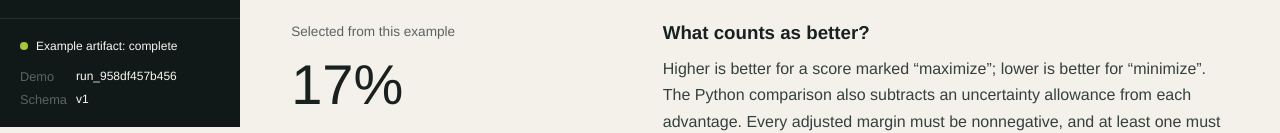
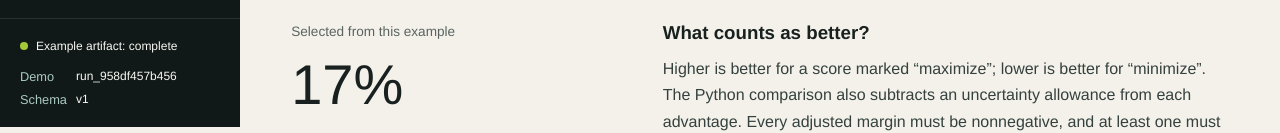
Before and after one commit to mottopanikeiku/verge-lab, a React (Vite) app: page / in a window 1280 px wide. Shown: the part 673-806 px from the top of the page. Built offline with nearby package versions, Linux system fonts and the light colour scheme.

Commit message:
Raise side-rail footer label contrast to WCAG AA
The Demo/Schema labels were #596460 on #101918 (2.9:1); reuse the
rail's existing #abc9c3 caption colour.

```diff
--- a/src/App.css
+++ b/src/App.css
@@ -18,6 +18,7 @@
 .rail-footer { margin-top: auto; padding: 1.25rem; border-top: 1px solid var(--assay-2); font-size: .75rem; }
 .rail-footer dl { display: grid; gap: .5rem; margin-top: 1rem; }
 .rail-footer dl div { display: grid; grid-template-columns: 3.5rem minmax(0, 1fr); }
+.rail-footer dt { color: #abc9c3; }
 .rail-footer dd { overflow-wrap: anywhere; }
 .status-dot { display: inline-block; width: .5rem; height: .5rem; margin-right: .5rem; background: var(--lime-muted); border-radius: 50%; }
 .mobile-header, .bottom-nav { display: none; }
```
